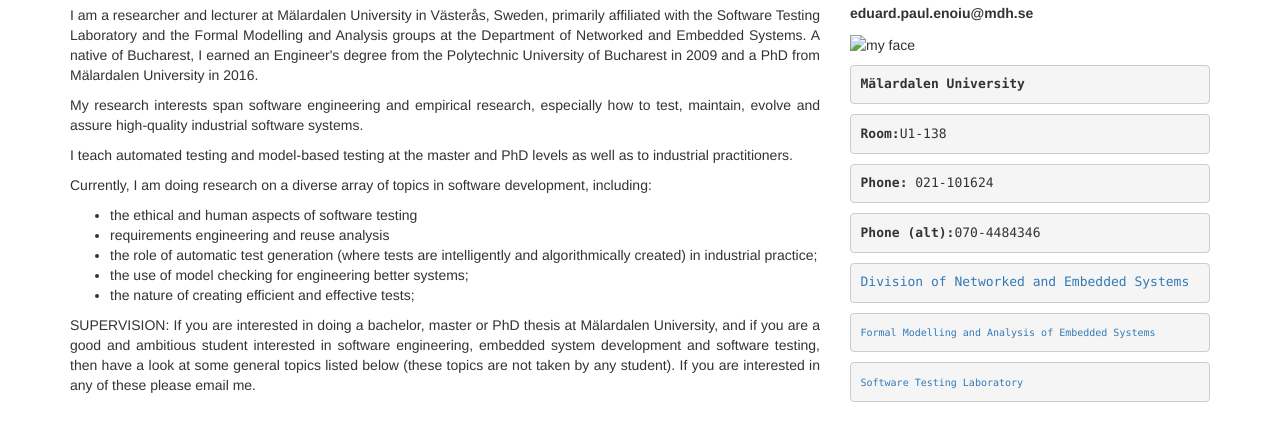
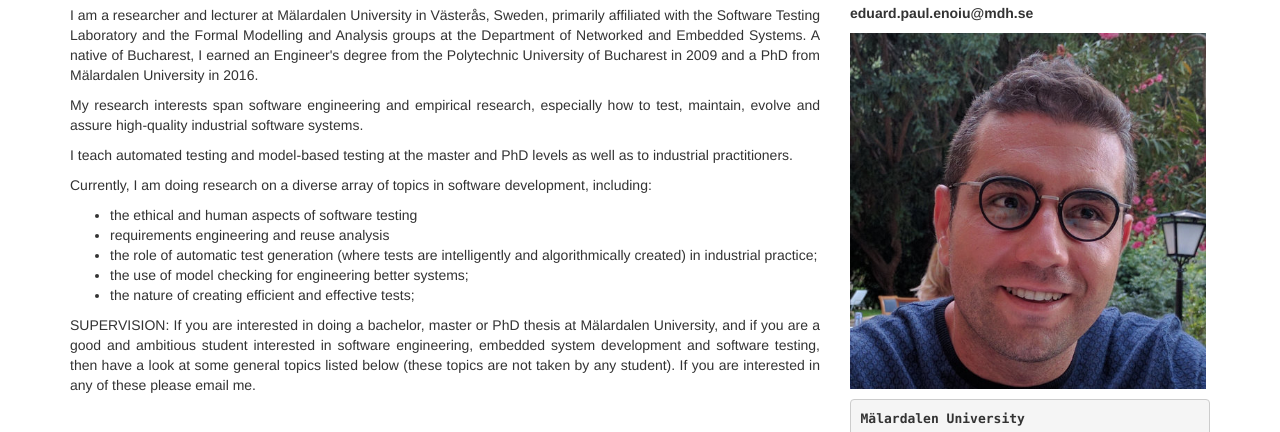
Before and after one commit to eduardenoiu/eduardenoiu.github.io, a plain HTML site: page index.html in a window 1280 px wide. Shown: the part 179-611 px from the top of the page. Drawn offline with nearby package versions, Linux system fonts and the light colour scheme; grey boxes are pictures that could not be loaded.

Commit message:
photo added
photo Edi

```diff
--- a/index.html
+++ b/index.html
@@ -224,9 +224,8 @@ href="https://maxcdn.bootstrapcdn.com/bootstrap/3.3.6/css/bootstrap.min.css">
           <br>
           <p><b>eduard.paul.enoiu@mdh.se<br>
             </b></p>
-          <img moz-do-not-send="true"
-            src="../../../Desktop/Eduard-Enoiu.jpeg" alt="my face"
-            width="355" height="355">
+          <img moz-do-not-send="true" src="img/Eduard-Enoiu.jpeg"
+            alt="my face" width="356" height="356"><br>
           <p>
             <meta charset="utf-8">
           </p>
```
Also changed, not shown: img/Eduard-Enoiu.jpeg (added), 1 other file.
